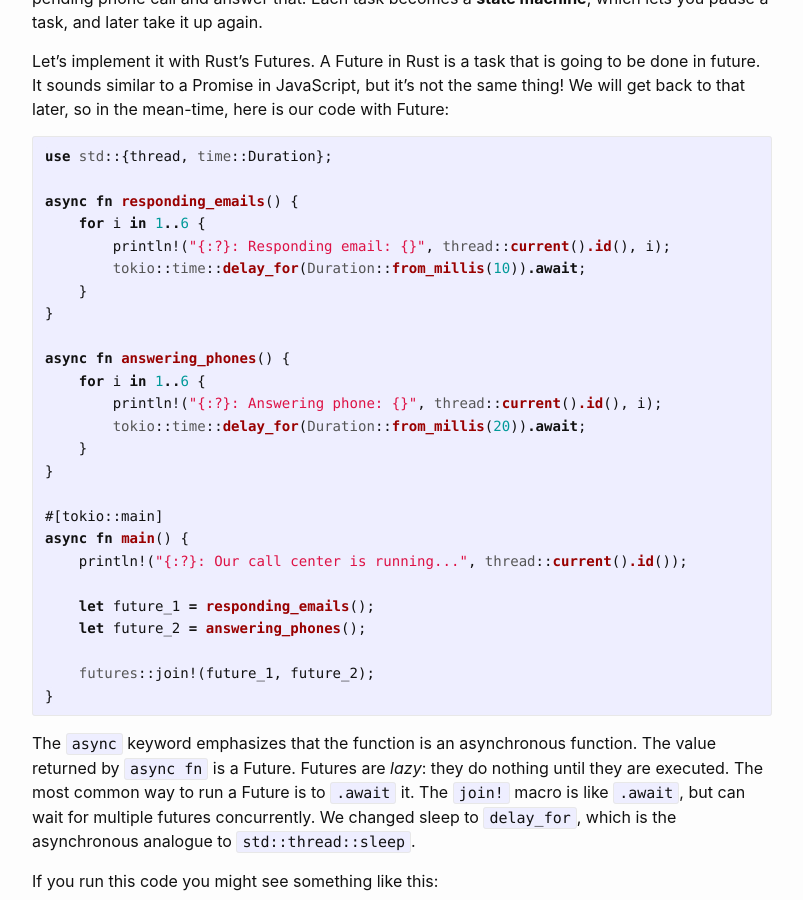
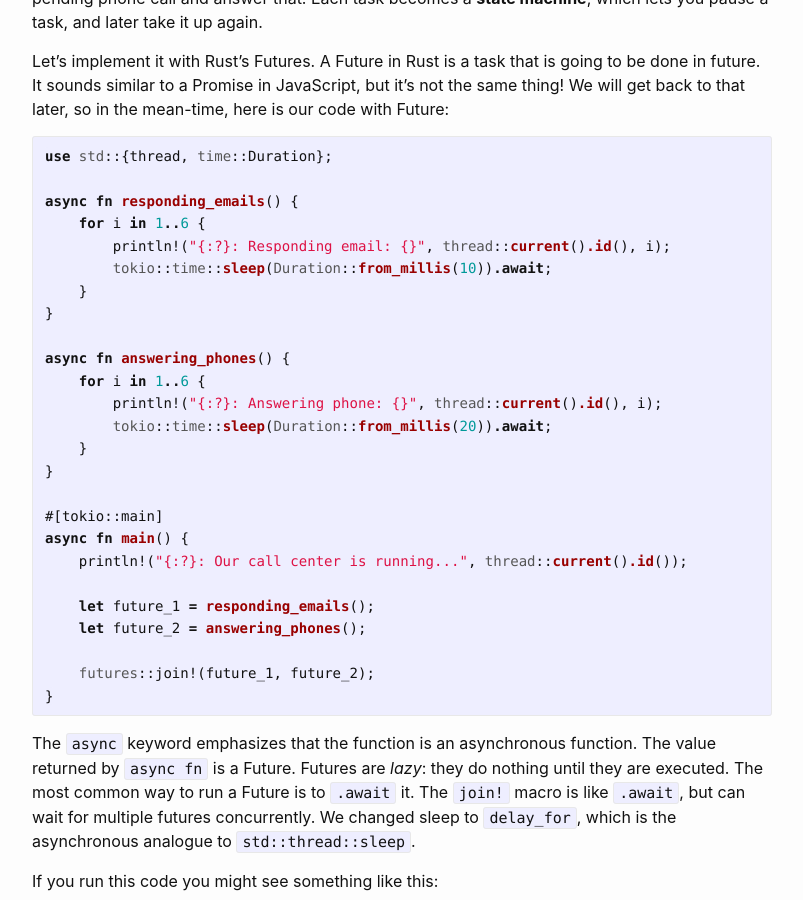
Before and after one commit to b00f/b00f.github.io, a Jekyll site: the page built from _posts/2020-05-07-future_explained.markdown, in a window 1280 px wide and 900 px high, scrolled down 1836 px. Shown: the whole window, without its empty margins (238-1041 px from the left). Built offline with Jekyll 4.4.1, drawn with Linux system fonts in a browser that asks for light colours.

Commit message:
Update 2020-05-07-future_explained.markdown

```diff
--- a/_posts/2020-05-07-future_explained.markdown
+++ b/_posts/2020-05-07-future_explained.markdown
@@ -78,14 +78,14 @@ use std::{thread, time::Duration};
 async fn responding_emails() {
     for i in 1..6 {
         println!("{:?}: Responding email: {}", thread::current().id(), i);
-        tokio::time::delay_for(Duration::from_millis(10)).await;
+        tokio::time::sleep(Duration::from_millis(10)).await;
     }
 }
 
 async fn answering_phones() {
     for i in 1..6 {
         println!("{:?}: Answering phone: {}", thread::current().id(), i);
-        tokio::time::delay_for(Duration::from_millis(20)).await;
+        tokio::time::sleep(Duration::from_millis(20)).await;
     }
 }
 
```
